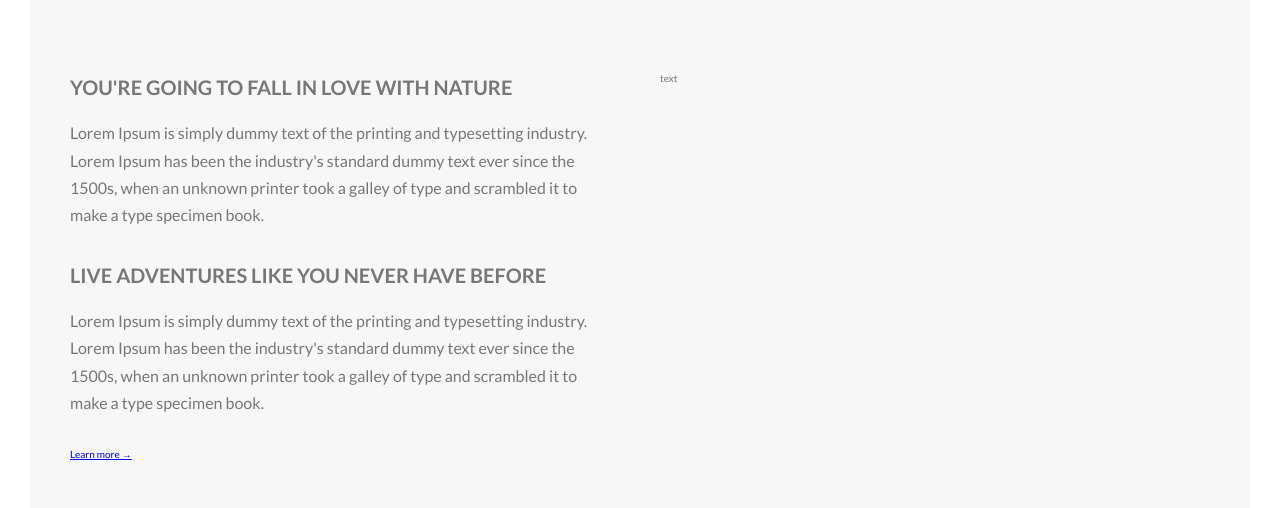
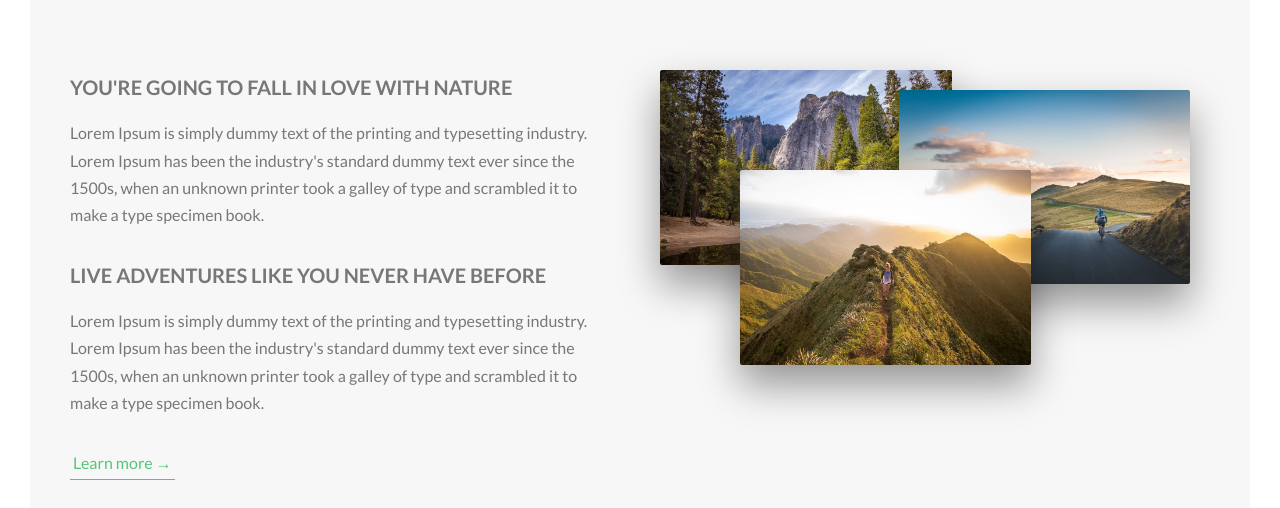
Before and after one commit to huymichael/Front-End-Practice, a website: page Natours/index.html in a window 1280 px wide. Shown: the part 944-1452 px from the top of the page. Drawn offline with Linux system fonts and the light colour scheme.

Commit message:
completed about section

```diff
--- a/Natours/index.html
+++ b/Natours/index.html
@@ -52,7 +52,14 @@
                 </a>
             </div>
             <div class="col-1-of-2">
-                text
+                <div class="composition">
+                    <img src="assets/img/nat-1-large.jpg" alt="picture 1"
+                         class="composition__photo composition__photo--p1">
+                    <img src="assets/img/nat-2-large.jpg" alt="picture 2"
+                         class="composition__photo composition__photo--p2">
+                    <img src="assets/img/nat-3-large.jpg" alt="picture 3"
+                         class="composition__photo composition__photo--p3">
+                </div>
             </div>
         </div>
 
--- a/Natours/sass/abstracts/_variables.scss
+++ b/Natours/sass/abstracts/_variables.scss
@@ -8,7 +8,8 @@ $color-grey-dark: #777;
 $color-white: #fff;
 $color-black: #000;
 
-
+//FONT
+$default-font-size: 1.6rem;
 //GRID
 $grid-width: 114rem;
 $gutter-vertical: 8rem;
--- a/Natours/sass/base/_typography.scss
+++ b/Natours/sass/base/_typography.scss
@@ -58,7 +58,7 @@ body {
 }
 
 .paragraph {
-  font-size: 1.6rem;
+  font-size: $default-font-size;
 
   &:not(:last-child) {
     margin-bottom: 3rem;
--- a/Natours/sass/components/_button.scss
+++ b/Natours/sass/components/_button.scss
@@ -9,7 +9,7 @@
     backface-visibility: hidden;
     transition: all .2s;
     position: relative;
-    font-size: 1.6rem;
+    font-size: $default-font-size;
   }
 
   &:hover {
@@ -55,3 +55,27 @@
     animation-fill-mode: backwards;
   }
 }
+
+.btn-text {
+  &:link,
+  &:visited {
+    font-size: $default-font-size;
+    color: $primary-color;
+    display: inline-block;
+    text-decoration: none;
+    border-bottom: 1px solid $primary-color;
+    padding: 3px;
+  }
+
+  &:hover {
+    background-color: $primary-color;
+    color: $color-white;
+    box-shadow: 0 1rem 2rem rgba($color-black, .15);
+    transform: translateY(-2px);
+    transition: all .2s;
+  }
+
+  &:active {
+    box-shadow: 0 .5rem 1rem rgba($color-black, .15);
+  }
+}
--- /dev/null
+++ b/Natours/sass/components/_composition.scss
@@ -0,0 +1,39 @@
+.composition {
+  position: relative;
+
+  &__photo {
+    width: 55%;
+    box-shadow: 0 2rem 4rem rgba($color-black, .4);
+    border-radius: 2px;
+    position: absolute;
+    z-index: 10;
+    transition: all .2s;
+    outline-offset: 2rem;
+
+    &--p1 {
+      left: 0;
+      top: 0;
+    }
+
+    &--p2 {
+      right: 0;
+      top: 2rem;
+    }
+
+    &--p3 {
+      right: 30%;
+      top: 10rem;
+    }
+
+    &:hover {
+      outline: 1.5rem solid $primary-color-light;
+      transform: scale(1.1) translateY(-.5rem);
+      box-shadow: 0 2.5rem 4rem rgba($color-black, .5);
+      z-index: 20;
+    }
+  }
+
+  &:hover &__photo:not(:hover) {
+    transform: scale(0.95);
+  }
+}
--- a/Natours/sass/main.scss
+++ b/Natours/sass/main.scss
@@ -14,3 +14,4 @@
 @import "pages/home";
 /*components section*/
 @import "components/button";
+@import "components/composition";
```
Also changed, not shown: Natours/css/style.css.
